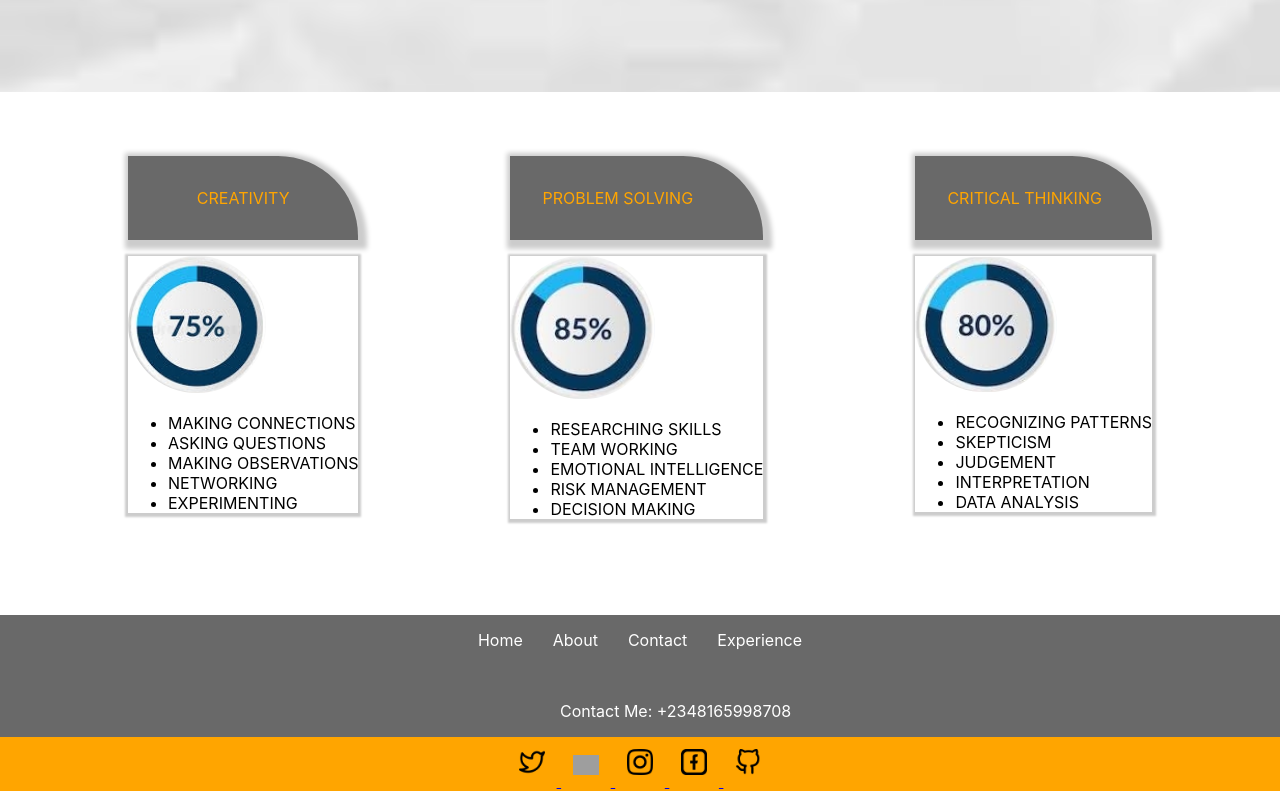
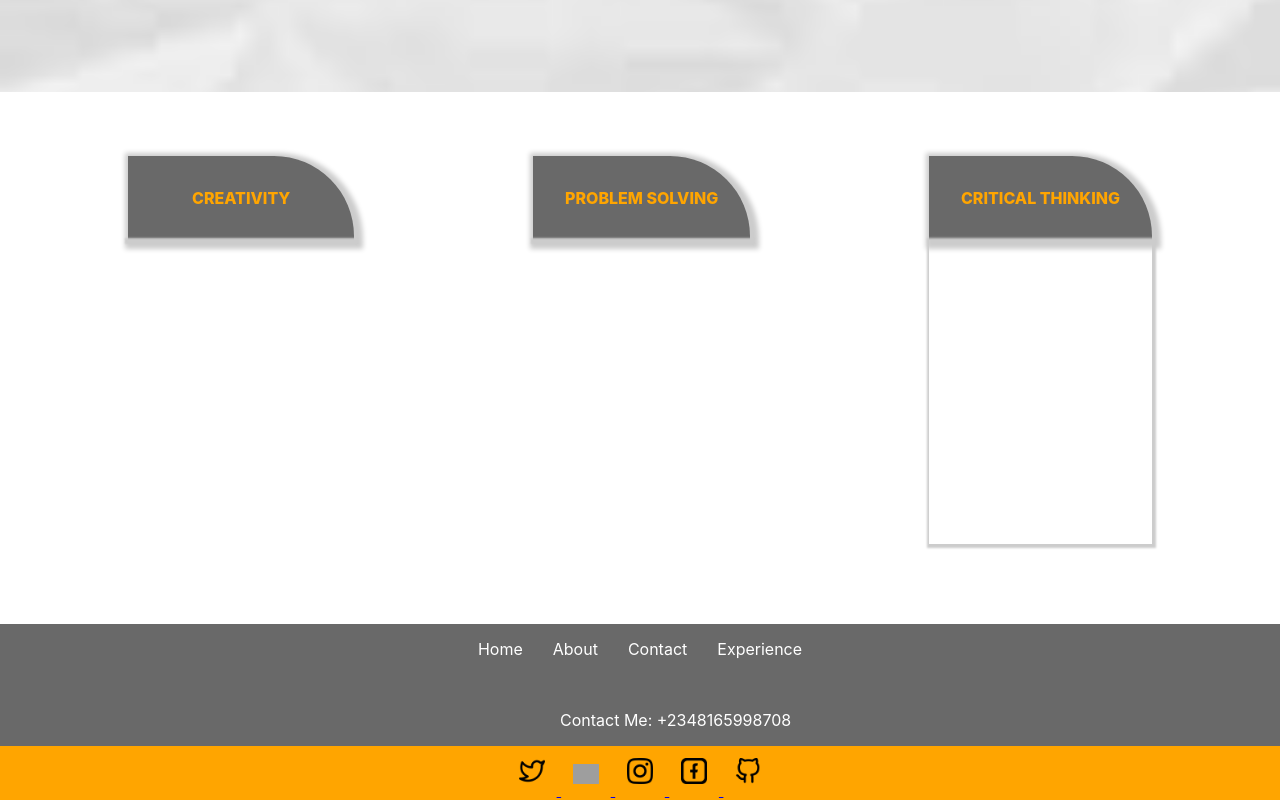
Before and after one commit to pro-munachi/Portfolio, a React (Create React App) app: page / in a window 1280 px wide. Shown: the part 628-1428 px from the top of the page. Built offline with nearby package versions, Linux system fonts and the light colour scheme; grey boxes are pictures that could not be loaded.

Commit message:
portfolio

```diff
--- a/src/components/Home/Home.js
+++ b/src/components/Home/Home.js
@@ -28,14 +28,7 @@ class Home extends React.Component {
                        <p>CREATIVITY</p>
                    </Black>
                    <White>
-                   <p><Img src='/Asset/Img/75.jpg' alt=''/><br /></p>
-                   <ul>
-                       <li>MAKING CONNECTIONS</li>
-                       <li>ASKING QUESTIONS</li>
-                       <li>MAKING OBSERVATIONS</li>
-                       <li>NETWORKING</li>
-                       <li>EXPERIMENTING</li>
-                   </ul>
+
                    </White>
                    </div>
 
@@ -44,14 +37,7 @@ class Home extends React.Component {
                        <p>PROBLEM SOLVING</p>
                    </Black2>
                    <White2>
-                   <p className='b'> <Imgs src='/Asset/Img/85.jpg' alt=''/><br/></p>
-                        <ul>
-                            <li>RESEARCHING SKILLS</li>
-                            <li>TEAM WORKING</li>
-                            <li>EMOTIONAL INTELLIGENCE</li>
-                            <li>RISK MANAGEMENT</li>
-                            <li>DECISION MAKING</li>
-                        </ul>
+
                    </White2>
                    </div>
 
@@ -60,14 +46,7 @@ class Home extends React.Component {
                        <p>CRITICAL THINKING</p>
                    </Black3>
                    <White3>
-                   <p><Img src='/Asset/Img/80.jpg' alt=''/><br /></p>
-                        <ul>
-                            <li>RECOGNIZING PATTERNS</li>
-                            <li>SKEPTICISM</li>
-                            <li>JUDGEMENT</li>
-                            <li>INTERPRETATION</li>
-                            <li>DATA ANALYSIS</li>
-                        </ul>
+
                     </White3>
                     </div>
 
--- a/src/components/Home/Styled.js
+++ b/src/components/Home/Styled.js
@@ -8,7 +8,7 @@ export const Div = styled.body `
 background: url(Asset/Img/whit.jpg);
 height: 70vh;
 background-size: 100%;
-color: white;
+color: orange;
 text-align: center;
 `
 export const P = styled.strong `
@@ -54,8 +54,8 @@ padding: 1em 4em;
 color: orange;
 text-align: center;
 box-shadow: 3px 3px 5px 6px #ccc;
-.b {
-    text-align: center;
+p {
+    font-weight: 800;
 }
 `
 
@@ -65,6 +65,9 @@ border-top-right-radius: 5em;
 padding: 1em 2em;
 color: orange;
 box-shadow: 3px 3px 5px 6px #ccc;
+p {
+    font-weight: 800;
+}
 `
 
 export const Black3 = styled.div `
@@ -73,6 +76,9 @@ border-top-right-radius: 5em;
 padding: 1em 2em;
 color: orange;
 box-shadow: 3px 3px 5px 6px #ccc;
+p {
+    font-weight: 800;
+}
 `
 export const Dim2 = styled.div `
 display: flex;
@@ -86,4 +92,5 @@ box-shadow: 1px 1px 2px 3px #ccc;
 `
 export const White3 = styled.div `
 box-shadow: 1px 1px 2px 3px #ccc;
+height: 19em;
 `
```
